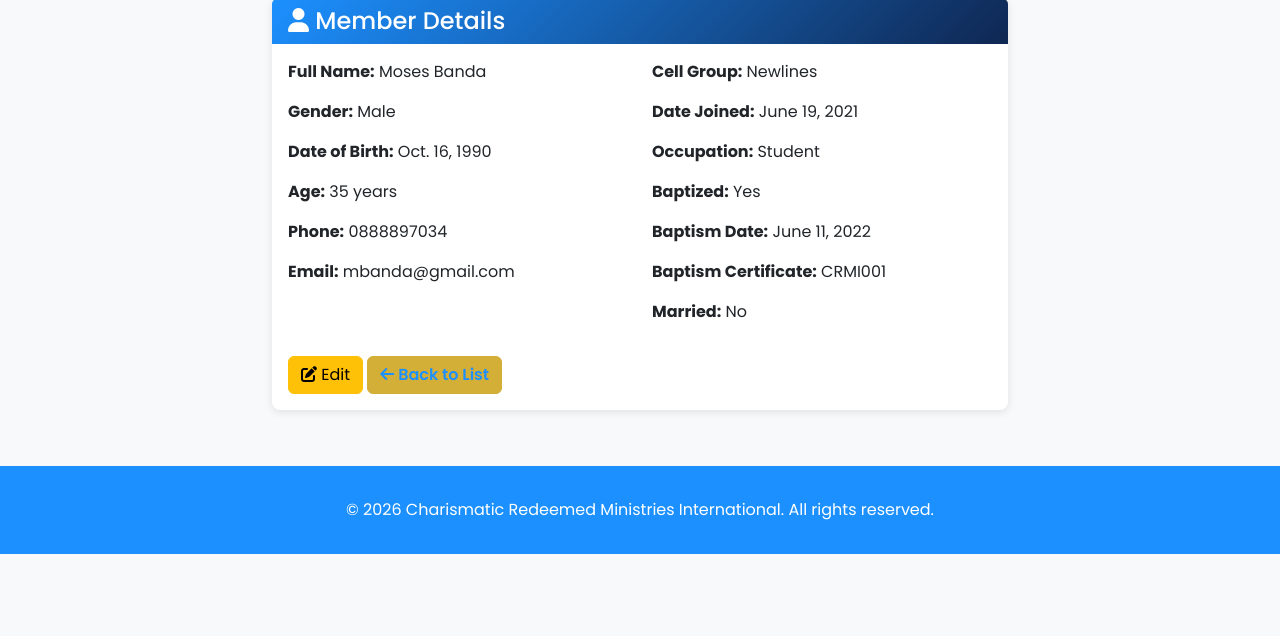
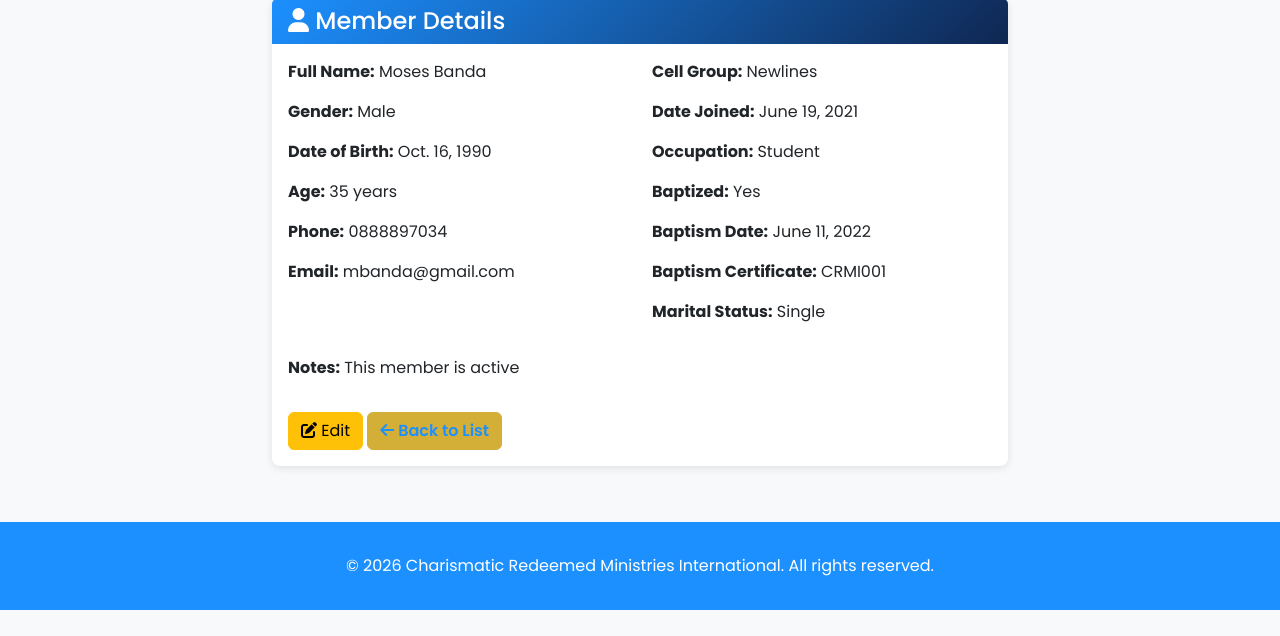
Before and after one commit to sarahkhudze/church-mis, a Django app: page /members/1/ in a window 1280 px wide. Shown: the part 121-757 px from the top of the page. Run offline with Django 4.2, Linux system fonts and the light colour scheme; a user stored in the database is signed in; data comes from the database, SQL or seed files in the repository; both versions use the stored data as it was after the commit.

Commit message:
modied templates,models and views

```diff
--- a/apps/accounts/models.py
+++ b/apps/accounts/models.py
@@ -90,6 +90,13 @@ class CustomUser(AbstractUser):
             models.Index(fields=['is_active_user']),
         ]
 
+    def save(self, *args, **kwargs):
+        """Override save to ensure admins and superusers are always approved."""
+        # Auto-approve admin users and superusers
+        if self.role == 'admin' or self.is_superuser:
+            self.status = 'approved'
+        super().save(*args, **kwargs)
+
     def __str__(self):
         full_name = self.get_full_name()
         if full_name:
@@ -98,7 +105,7 @@ class CustomUser(AbstractUser):
 
     def is_admin(self):
         """Check if user is an administrator."""
-        return self.role == 'admin'
+        return self.role == 'admin' or self.is_superuser
 
     def is_cell_leader(self):
         """Check if user is a cell group leader."""
@@ -106,11 +113,11 @@ class CustomUser(AbstractUser):
 
     def is_approved(self):
         """Check if user account is approved."""
-        return self.status == 'approved'
+        return self.status == 'approved' or self.is_superuser
 
     def is_pending(self):
         """Check if user account is pending approval."""
-        return self.status == 'pending'
+        return self.status == 'pending' and not self.is_superuser and self.role != 'admin'
 
     def can_manage_all_members(self):
         """Check if user can manage all members (admin only)."""
--- a/apps/cell_groups/models.py
+++ b/apps/cell_groups/models.py
@@ -36,16 +36,14 @@ class CellGroup(models.Model):
     def __str__(self):
         return self.name
 
-    @property
-    def member_count(self):
+    def get_member_count(self):
         """Get the number of members in this cell group."""
-        from apps.members.models import Member  # Import here to avoid circular import
+        from apps.members.models import Member
         return Member.objects.filter(cell_group=self, is_active=True).count()
 
-    @property
-    def baptized_count(self):
+    def get_baptized_count(self):
         """Get the number of baptized members in this cell group."""
-        from apps.members.models import Member  # Import here to avoid circular import
+        from apps.members.models import Member
         return Member.objects.filter(cell_group=self, is_active=True, is_baptized=True).count()
 
     @property
@@ -57,7 +55,7 @@ class CellGroup(models.Model):
 
 
 class CellGroupTransfer(models.Model):
-    from apps.members.models import Member  # Import here to avoid circular import
+    from apps.members.models import Member
 
     member = models.ForeignKey(Member, on_delete=models.CASCADE, related_name='transfers')
     from_cell_group = models.ForeignKey(
--- a/apps/members/models.py
+++ b/apps/members/models.py
@@ -53,6 +53,12 @@ class Member(models.Model):
 
     # Marriage Information
     is_married = models.BooleanField(default=False)
+    marital_status = models.CharField(
+        max_length=20,
+        choices=MARITAL_STATUS_CHOICES,
+        default='single',
+        help_text='Marital status of the member'
+    )
     marriage_certificate_number = models.CharField(
         max_length=100,
         blank=True,
@@ -92,6 +98,14 @@ class Member(models.Model):
             models.Index(fields=['date_of_birth']),
         ]
         unique_together = [('phone_number', 'email')]
+
+    def save(self, *args, **kwargs):
+        """Override save to set marital_status based on is_married."""
+        if self.is_married:
+            self.marital_status = 'married'
+        else:
+            self.marital_status = 'single'
+        super().save(*args, **kwargs)
 
     def __str__(self):
         cell_group_name = self.cell_group.name if self.cell_group else 'No Cell Group'
--- a/apps/members/views.py
+++ b/apps/members/views.py
@@ -306,6 +306,31 @@ def bulk_member_action_view(request):
 
 # Cell Group Views (Admin only)
 
+# @login_required(login_url='login')
+# def cell_group_list_view(request):
+#     """Display list of cell groups."""
+#     if not request.user.is_admin():
+#         messages.error(request, 'Only administrators can view cell groups.')
+#         return redirect('members:member_list')
+
+#     cell_groups = CellGroup.objects.filter(is_active=True).annotate(
+#         member_count=Count('members', filter=Q(members__is_active=True))
+#     )
+
+#     search_query = request.GET.get('search', '')
+#     if search_query:
+#         cell_groups = cell_groups.filter(
+#             Q(name__icontains=search_query) |
+#             Q(location__icontains=search_query)
+#         )
+
+#     context = {
+#         'cell_groups': cell_groups,
+#         'search_query': search_query,
+#     }
+
+#     return render(request, 'members/cell_group_list.html', context)
+
 @login_required(login_url='login')
 def cell_group_list_view(request):
     """Display list of cell groups."""
@@ -313,8 +338,9 @@ def cell_group_list_view(request):
         messages.error(request, 'Only administrators can view cell groups.')
         return redirect('members:member_list')
 
+    # Use 'total_members' instead of 'member_count' to avoid conflicts
     cell_groups = CellGroup.objects.filter(is_active=True).annotate(
-        member_count=Count('members', filter=Q(members__is_active=True))
+        total_members=Count('members', filter=Q(members__is_active=True))
     )
 
     search_query = request.GET.get('search', '')
@@ -330,8 +356,6 @@ def cell_group_list_view(request):
     }
 
     return render(request, 'members/cell_group_list.html', context)
-
-
 @login_required(login_url='login')
 def cell_group_detail_view(request, pk):
     """Display cell group details."""
--- a/templates/members/cell_group_list.html
+++ b/templates/members/cell_group_list.html
@@ -21,7 +21,7 @@
                 <div class="card-body">
                     <p><strong>Location:</strong> {{ group.location }}</p>
                     <p><strong>Leader:</strong> {{ group.leader.get_full_name|default:"Not Assigned" }}</p>
-                    <p><strong>Members:</strong> {{ group.member_count }}</p>
+                    <p><strong>Members:</strong> {{ group.total_members }}</p>
                     <p><strong>Meeting Day:</strong> {{ group.meeting_day|default:"Not Set" }}</p>
                     <p><strong>Meeting Time:</strong> {{ group.meeting_time|default:"Not Set" }}</p>
                     {% if group.description %}
--- a/templates/members/member_detail.html
+++ b/templates/members/member_detail.html
@@ -29,13 +29,29 @@
                                 <p><strong>Baptism Date:</strong> {{ member.baptism_date }}</p>
                                 <p><strong>Baptism Certificate:</strong> {{ member.baptism_certificate_number }}</p>
                             {% endif %}
-                            <p><strong>Married:</strong> {% if member.is_married %}Yes{% else %}No{% endif %}</p>
+                            <p><strong>Marital Status:</strong>
+                                {% if member.is_married %}
+                                    Married
+                                {% else %}
+                                    {{ member.get_marital_status_display }}
+                                {% endif %}
+                            </p>
                             {% if member.is_married %}
                                 <p><strong>Marriage Date:</strong> {{ member.marriage_date }}</p>
                                 <p><strong>Spouse:</strong> {{ member.spouse_name }}</p>
+                                <p><strong>Marriage Certificate:</strong> {{ member.marriage_certificate_number }}</p>
                             {% endif %}
                         </div>
                     </div>
+
+                    {% if member.notes %}
+                    <div class="row mt-3">
+                        <div class="col-12">
+                            <p><strong>Notes:</strong> {{ member.notes }}</p>
+                        </div>
+                    </div>
+                    {% endif %}
+
                     <div class="mt-3">
                         <a href="{% url 'members:member_edit' member.id %}" class="btn btn-warning">
                             <i class="fas fa-edit"></i> Edit
```
Also changed, not shown: templates/members/member_list.html (+12 -6 lines), apps/members/migrations/0002_member_marital_status.py (added), db.sqlite3.
